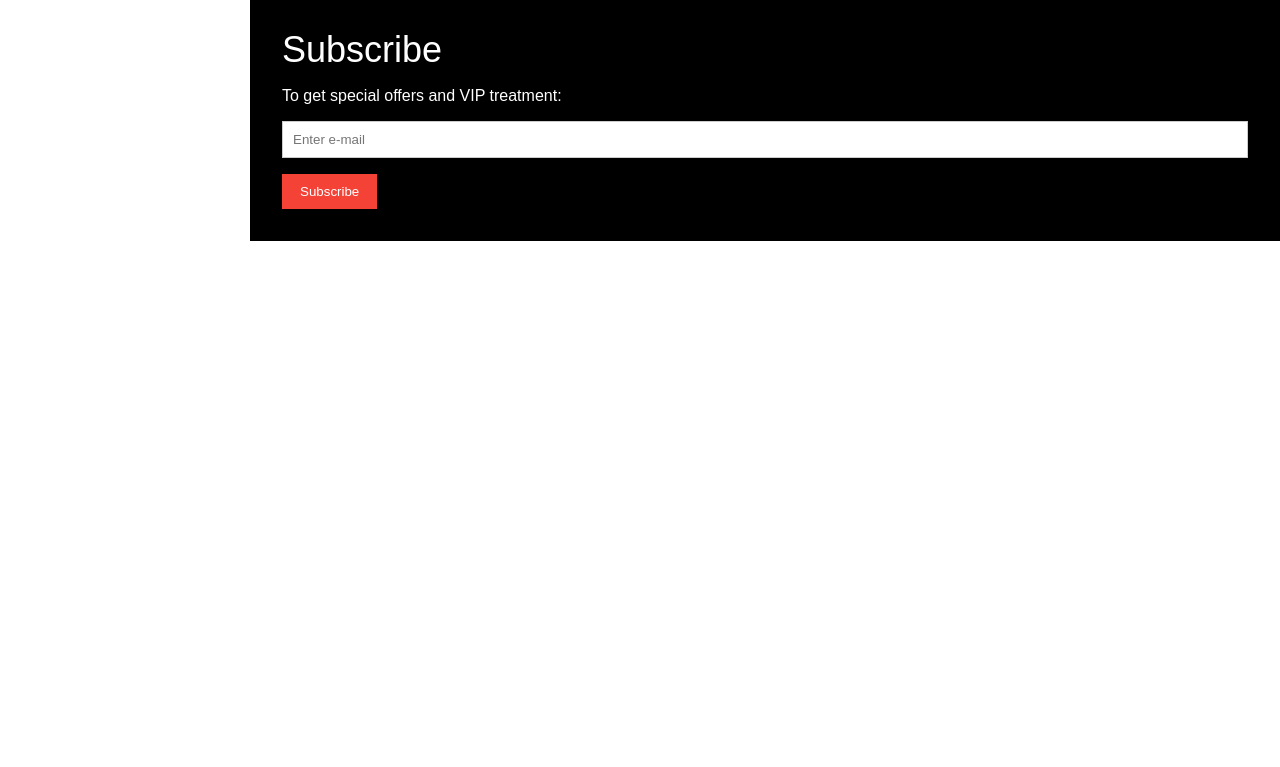
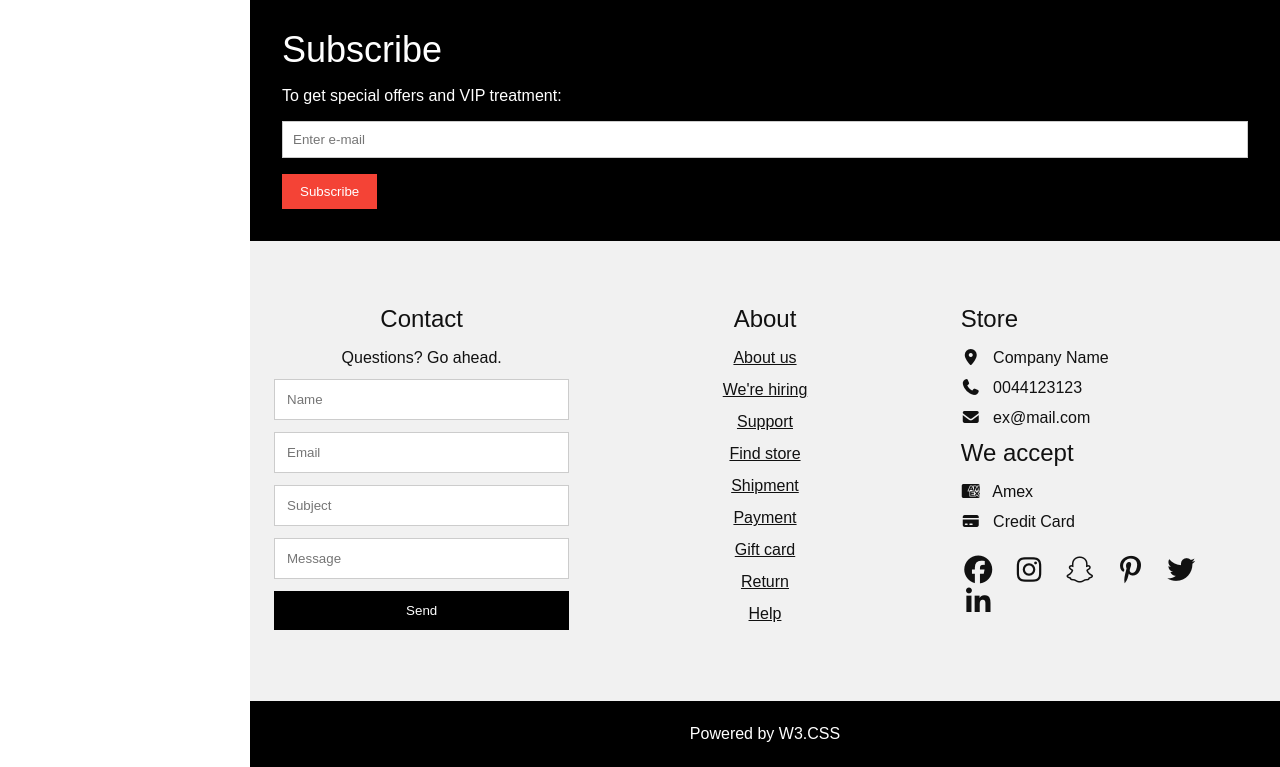
Before and after one commit to Tetaaline/Clothing_store, a plain HTML site: page index.html in a window 1280 px wide. Shown: the part 1521-2288 px from the top of the page. Before the commit the page ends 1762 px from the top, so only its background shows below. Drawn offline with Linux system fonts and the light colour scheme.

Commit message:
Add footer markup and style

```diff
--- a/css/style.css
+++ b/css/style.css
@@ -359,3 +359,86 @@ body {
 .subscribe-btn:hover {
     background-color: #d32f2f;
 }
+
+/* ===== Footer ===== */
+.site-footer {
+    background-color: #f1f1f1;
+    font-size: 16px;
+}
+
+.footer-grid {
+    display: grid;
+    grid-template-columns: repeat(3, 1fr);
+    gap: 48px;
+    padding: 64px 24px;
+}
+
+.footer-center {
+    text-align: center;
+}
+
+.footer-column h4 {
+    margin-bottom: 16px;
+    font-size: 24px;
+    font-weight: 400;
+}
+
+.footer-column p {
+    margin-bottom: 12px;
+}
+
+.footer-column i {
+    margin-right: 8px;
+}
+
+.footer-links {
+    list-style-type: none;
+}
+
+.footer-links li {
+    margin-bottom: 14px;
+}
+
+.footer-links a {
+    color: #111111;
+}
+
+.footer-input {
+    display: block;
+    width: 100%;
+    padding: 12px;
+    margin-bottom: 12px;
+    border: 1px solid #cccccc;
+    background-color: #ffffff;
+}
+
+.footer-btn {
+    width: 100%;
+    padding: 12px;
+    border: none;
+    background-color: #000000;
+    color: #ffffff;
+    cursor: pointer;
+}
+
+.footer-btn:hover {
+    background-color: #333333;
+}
+
+.footer-social {
+    margin-top: 24px;
+    font-size: 28px;
+}
+
+.footer-credit {
+    padding: 24px;
+    background-color: #000000;
+    color: #ffffff;
+    text-align: center;
+}
+
+@media (max-width: 992px) {
+    .footer-grid {
+        grid-template-columns: 1fr;
+    }
+}
--- a/index.html
+++ b/index.html
@@ -308,8 +308,65 @@
                 <button type="button" class="subscribe-btn">Subscribe</button>
             </div>
         </section>
+        <footer class="site-footer" id="footer">
+            <div class="footer-grid">
+
+                <div class="footer-column footer-center">
+                    <h4>Contact</h4>
+                    <p>Questions? Go ahead.</p>
+                    <form action="#" class="footer-form">
+                        <input type="text" placeholder="Name" name="name" required class="footer-input">
+                        <input type="email" placeholder="Email" name="email" required class="footer-input">
+                        <input type="text" placeholder="Subject" name="subject" required class="footer-input">
+                        <input type="text" placeholder="Message" name="message" required class="footer-input">
+                        <button type="submit" class="footer-btn">Send</button>
+                    </form>
+                </div>
+
+                <div class="footer-column footer-center">
+                    <h4>About</h4>
+                    <ul class="footer-links">
+                        <li><a href="#">About us</a></li>
+                        <li><a href="#">We're hiring</a></li>
+                        <li><a href="#">Support</a></li>
+                        <li><a href="#">Find store</a></li>
+                        <li><a href="#">Shipment</a></li>
+                        <li><a href="#">Payment</a></li>
+                        <li><a href="#">Gift card</a></li>
+                        <li><a href="#">Return</a></li>
+                        <li><a href="#">Help</a></li>
+                    </ul>
+                </div>
+
+                <div class="footer-column">
+                    <h4>Store</h4>
+                    <p><i class="fa-solid fa-location-dot"></i> Company Name</p>
+                    <p><i class="fa-solid fa-phone"></i> 0044123123</p>
+                    <p><i class="fa-solid fa-envelope"></i> ex@mail.com</p>
+
+                    <h4>We accept</h4>
+                    <p><i class="fa-brands fa-cc-amex"></i> Amex</p>
+                    <p><i class="fa-solid fa-credit-card"></i> Credit Card</p>
+
+                    <div class="footer-social">
+                        <i class="fa-brands fa-facebook"></i>
+                        <i class="fa-brands fa-instagram"></i>
+                        <i class="fa-brands fa-snapchat"></i>
+                        <i class="fa-brands fa-pinterest-p"></i>
+                        <i class="fa-brands fa-twitter"></i>
+                        <i class="fa-brands fa-linkedin-in"></i>
+                    </div>
+                </div>
+
+            </div>
+
+            <div class="footer-credit">
+                <p>Powered by W3.CSS</p>
+            </div>
+        </footer>
 
     </main>
+
 </body>
 
 </html>
```
